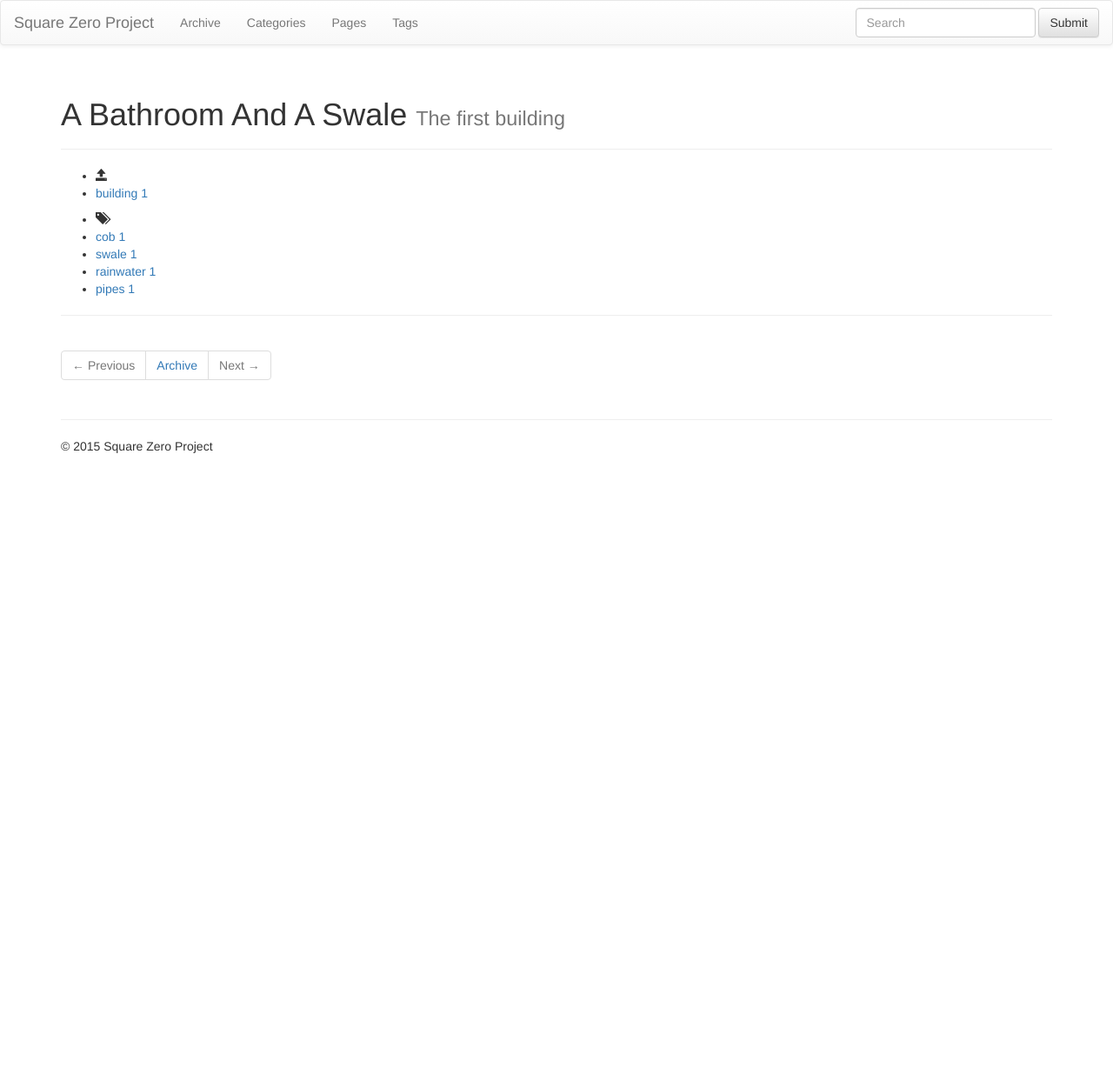
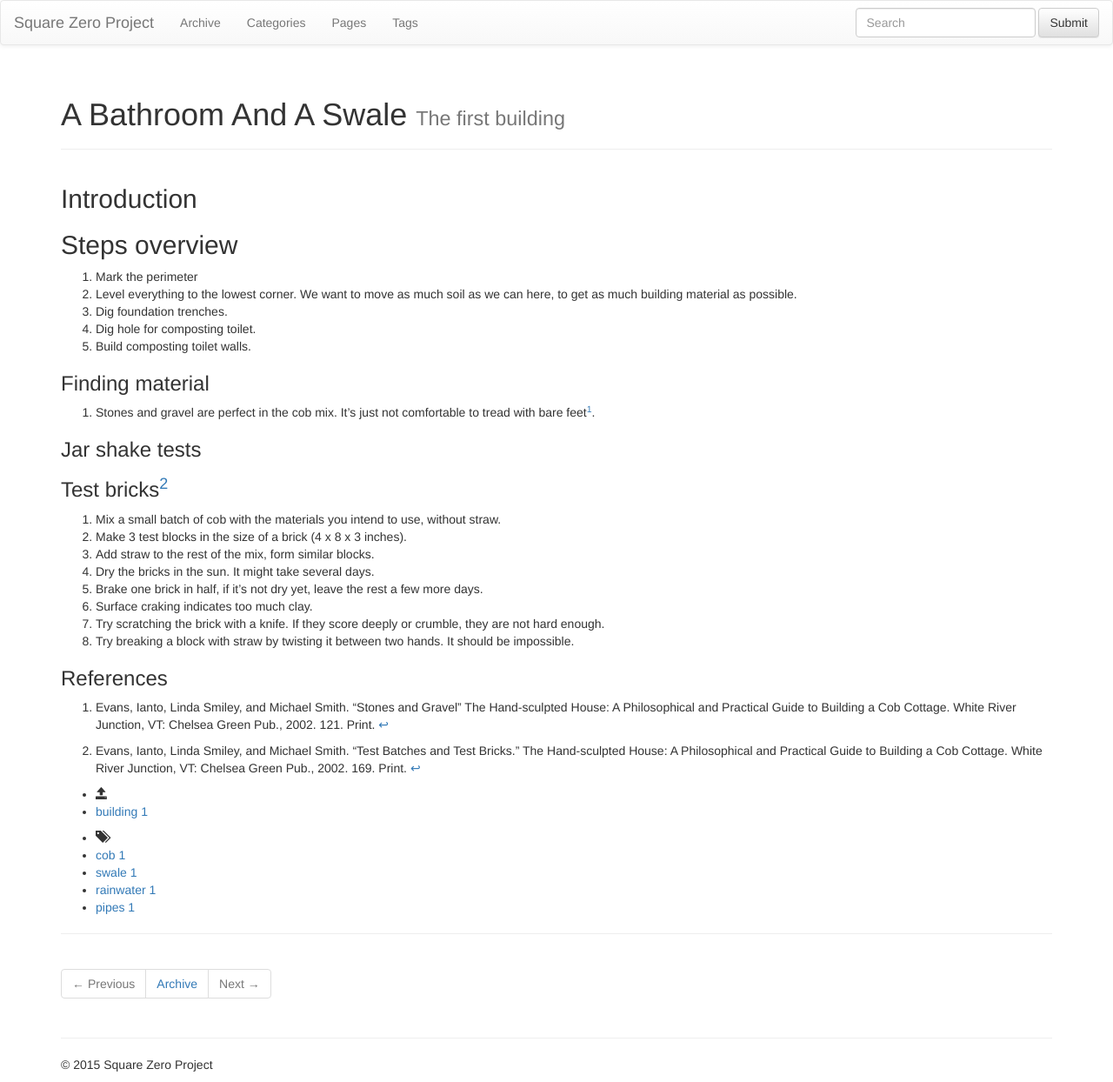
Before and after one commit to nickdit/square-zero, a Jekyll site: the page built from _posts/2014-04-01-a-bathroom-and-a-swale.md, in a window 1280 px wide. Shown: the whole page at 87% size. Built offline with Jekyll 4.4.1, drawn with Linux system fonts in a browser that asks for light colours; nearby versions of some CDN libraries; library files that are not in the unit come from our copies; before the commit the page ends 900 px from its top, so only the background shows below that.

Commit message:
some steps for bathroom

```diff
--- a/_posts/2014-04-01-a-bathroom-and-a-swale.md
+++ b/_posts/2014-04-01-a-bathroom-and-a-swale.md
@@ -5,3 +5,35 @@ tagline: "The first building"
 tags : [cob, swale, rainwater, pipes]
 ---
 {% include JB/setup %}
+
+## Introduction
+
+## Steps overview
+1. Mark the perimeter
+2. Level everything to the lowest corner. We want to move as much soil as we can here, to get as much building material as possible.
+3. Dig foundation trenches.
+4. Dig hole for composting toilet.
+5. Build composting toilet walls.
+
+### Finding material
+1. Stones and gravel are perfect in the cob mix. It's just not comfortable to tread with bare feet[^evans-gravel].
+
+### Jar shake tests
+
+### Test bricks[^evans-bricks]
+1. Mix a small batch of cob with the materials you intend to use, without straw.
+2. Make 3 test blocks in the size of a brick (4 x 8 x 3 inches).
+3. Add straw to the rest of the mix, form similar blocks.
+4. Dry the bricks in the sun. It might take several days.
+5. Brake one brick in half, if it's not dry yet, leave the rest a few more days.
+6. Surface craking indicates too much clay.
+7. Try scratching the brick with a knife. If they score deeply or crumble, they are not hard enough.
+8. Try breaking a block with straw by twisting it between two hands. It should be impossible.
+
+
+
+
+### References
+[^evans-gravel]: Evans, Ianto, Linda Smiley, and Michael Smith. "Stones and Gravel" The Hand-sculpted House: A Philosophical and Practical Guide to Building a Cob Cottage. White River Junction, VT: Chelsea Green Pub., 2002. 121. Print.
+
+[^evans-bricks]: Evans, Ianto, Linda Smiley, and Michael Smith. "Test Batches and Test Bricks." The Hand-sculpted House: A Philosophical and Practical Guide to Building a Cob Cottage. White River Junction, VT: Chelsea Green Pub., 2002. 169. Print.
--- a/assets/themes/bootstrap-3/css/style.css
+++ b/assets/themes/bootstrap-3/css/style.css
@@ -37,6 +37,11 @@ h1
   font-size:60px;
   font-weight: bold;
   letter-spacing: -0.02em;
+}
+
+.footnotes
+{
+  font-size: 12px;
 }
 
 /* posts index */
```
Also changed, not shown: index.md (+3 -1 lines).
